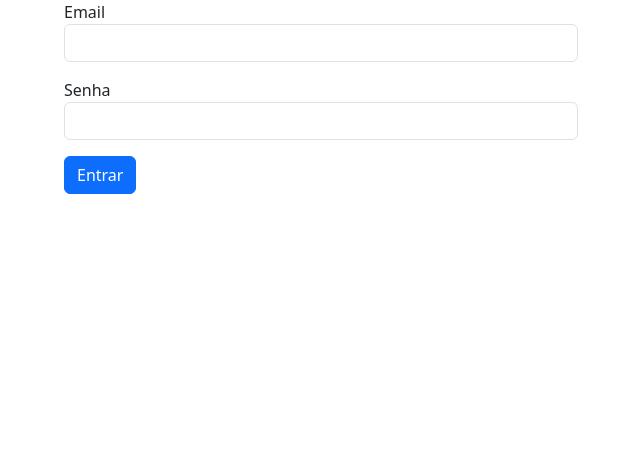
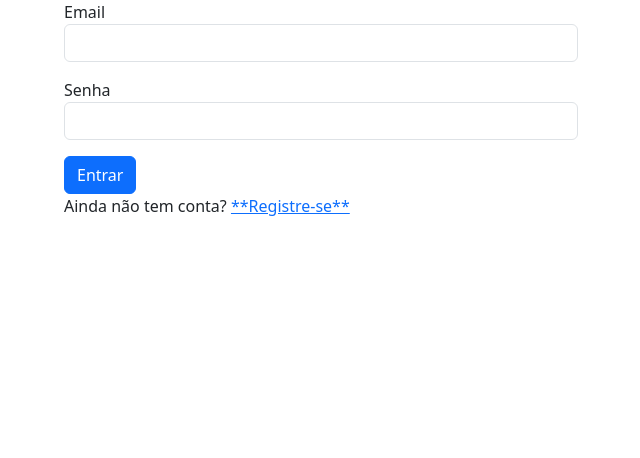
Before and after one commit to CarlosCavalcante17/projeto_Mini_loja_virtual, a PHP site: page /login.php in a window 1280 px wide. Shown: the part 137-595 px from the top of the page, without its empty margins (319-959 px from the left). Run offline with PHP 8.4, Linux system fonts and the light colour scheme.

Commit message:
ultia atualização

```diff
--- a/login.php
+++ b/login.php
@@ -9,7 +9,7 @@
                     <div class="alert alert-danger">Email ou senha incorretos.</div>
                 <?php endif; ?>
 
-                <form action="process/login_process.php" method="POST">
+                <form action="processos/process_login.php" method="POST">
                     <div class="mb-3">
                         <label>Email</label>
                         <input type="email" name="email" class="form-control" required>
@@ -19,6 +19,13 @@
                         <input type="password" name="senha" class="form-control" required>
                     </div>
                     <button type="submit" class="btn btn-primary">Entrar</button>
+                    <div class="registration-link-area">
+                     <p>Ainda não tem conta?
+                        <a href="registro.php" class="registration-link">
+                        **Registre-se**
+                        </a>
+                     </p>
+                    </div>
                 </form>
             </div>
         </div>
```
Also changed, not shown: logout.php (renamed from config/logout.php).
